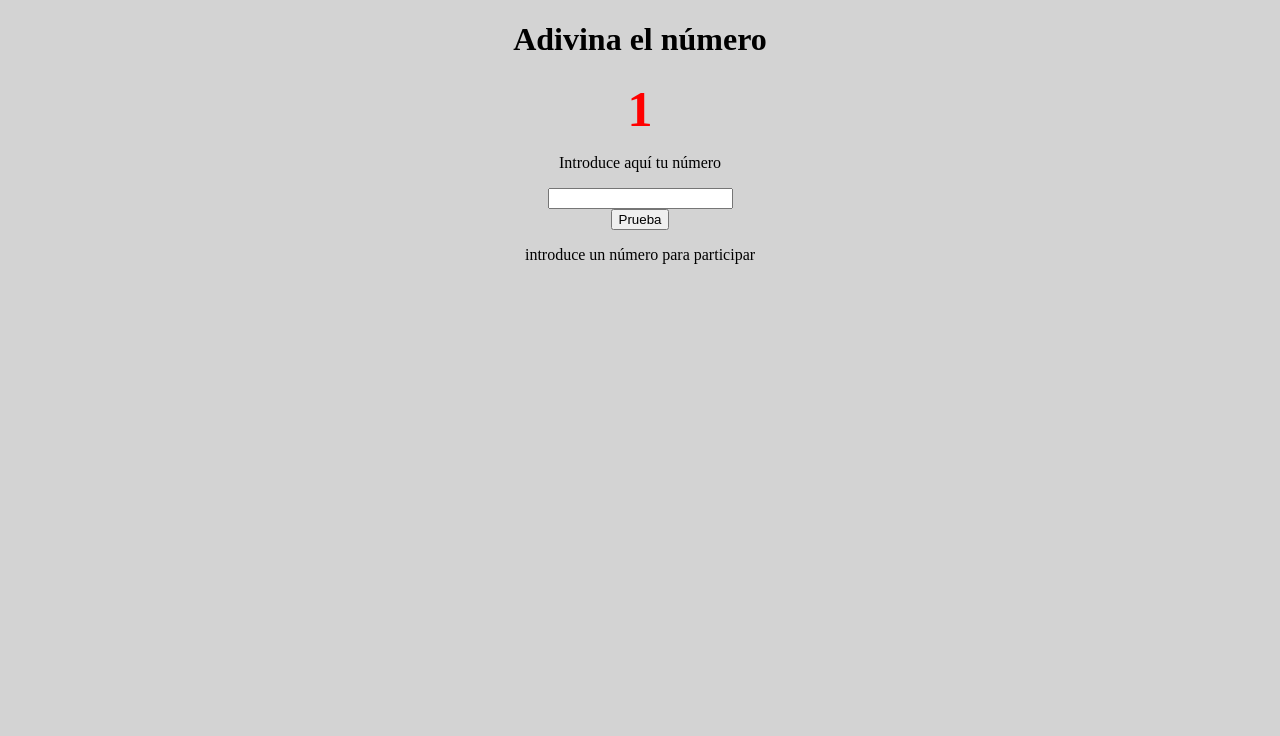
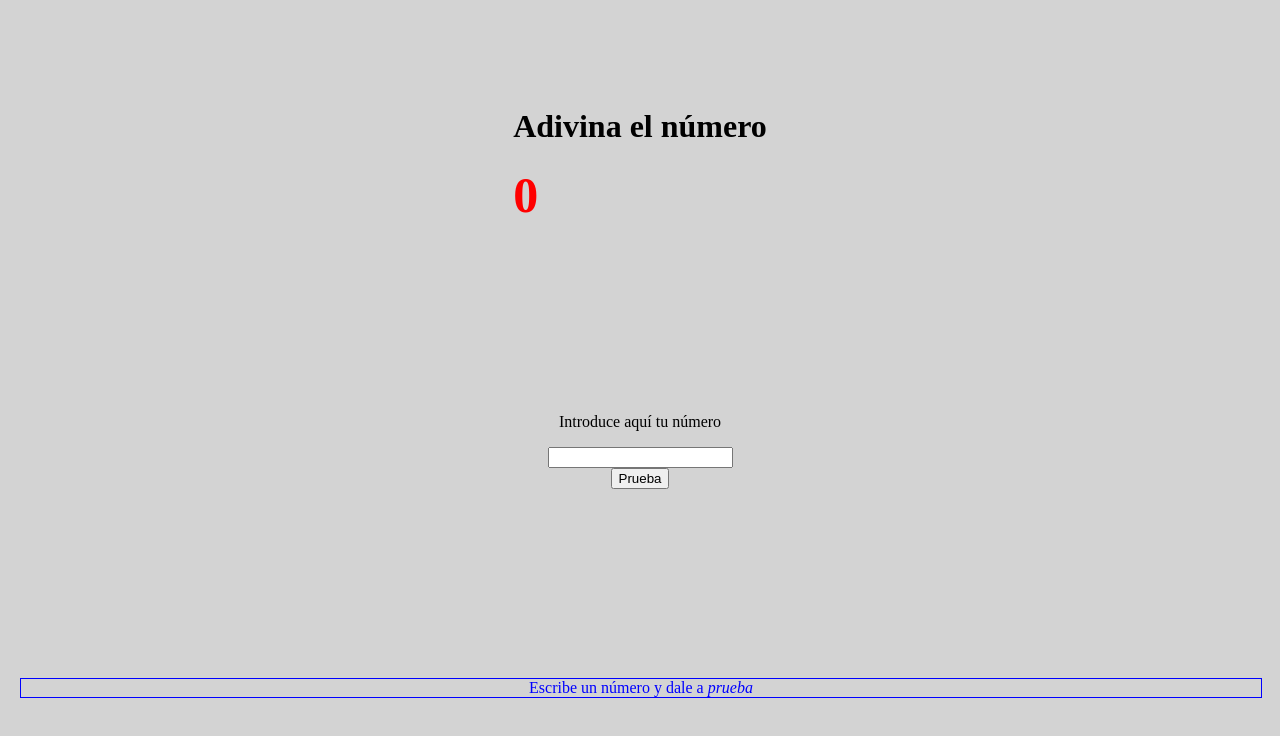
Before and after one commit to claradios/m2-evaluacion-intermedia-claradios, a plain HTML site: page index.html in a window 1280 px wide. Drawn offline with Linux system fonts and the light colour scheme.

Commit message:
put program to work!

```diff
--- a/css/main.css
+++ b/css/main.css
@@ -1,6 +1,14 @@
 .page{
+height:100vh;
+margin:0;
+padding:0 20px;
 background-color:lightgrey;
-text-align:center;
+display:flex;
+flex-direction:column;
+justify-content:space-around;
+align-items:center;
+
+
 
 }
 .page__header{
@@ -31,8 +39,13 @@ flex-direction:column;
 
 }
 .page__footer{
+    width:100%;
+    text-align:center;
+}
 
-}
 .footer__text{
 
+width:100%;
+color:blue;
+border: 1px solid blue;
 }
--- a/index.html
+++ b/index.html
@@ -1,5 +1,6 @@
 <!DOCTYPE html>
 <html lang="en">
+
 <head>
     <meta charset="UTF-8">
     <meta name="viewport" content="width=device-width, initial-scale=1.0">
@@ -7,7 +8,8 @@
     <title>m2 evaluacion intermedia</title>
     <link rel="stylesheet" href="css/main.css">
 </head>
-<body class = "page">
+
+<body class="page">
     <header class="page__header">
         <h1 class="header__title">Adivina el número</h1>
         <div class="header__counter">1</div>
@@ -15,13 +17,14 @@
     <main class="page__main">
         <p class="main__text">Introduce aquí tu número</p>
         <label for="guessnumber" class="main__input-label"></label>
-        <input type="number" class="main__input" id="guessnumber">
+        <input type="text" class="main__input" id="guessnumber">
         <button class="btn">Prueba</button>
     </main>
     <footer class="page__footer">
-        <p class="footer__text">Escribe un número y dale a prueba</p>
+        <p class="footer__text">Escribe un número y dale a <em>prueba</em></p>
     </footer>
 
     <script src="js/main.js"></script>
 </body>
+
 </html>
--- a/js/main.js
+++ b/js/main.js
@@ -1,35 +1,48 @@
 'use strict';
 //recojo mis objetos html en variables const
 const counter = document.querySelector('.header__counter');
-const input =document.querySelector('#guessnumber');
+const input =document.querySelector('.main__input');
 const btn = document.querySelector('.btn');
 const footerText = document.querySelector('.footer__text');
 
+console.log(input);
+console.log (footerText);
+console.log(input);
 
+let n=0;
+counter.innerHTML=0;
+
+
+//generamos un número random
 function getRandomNumber(max) {
     return Math.ceil(Math.random() * max);
   }
-  const myRandomNumber = getRandomNumber(100);
-  const inputNumber = parseInt(input.value);
-  console.log(inputNumber);
-  console.log(inputNumber);
-  console.log(inputNumber);
+let myRandomNumber = getRandomNumber(100);
+console.log(myRandomNumber);
 
+
+//generamos la función que activa el botón
 function guessGame(){
 
-    if (inputNumber===myRandomNumber){
-        footerText.innerHTML='lo has conseguido';
+    const inputNumber = parseInt(input.value);
+    console.log(inputNumber);
+
+    if (inputNumber === myRandomNumber){
+        footerText.innerHTML='¡HAS GANADO, CAMPEONA!';
     }
-    else if (inputNumber>myRandomNumber){
+    else if (inputNumber > myRandomNumber){
         footerText.innerHTML='el número es muy alto';
     }
-    else if (inputNumber<myRandomNumber){
+    else if (inputNumber < myRandomNumber){
         footerText.innerHTML='el número es muy bajo';
     }
-    else (inputNumber==='')
-        footerText.innerHTML='introduce un número para participar';
+    else {footerText.innerHTML='has de introducir un número!';}
 
+
+        n = n+1;
+        counter.innerHTML = n;
 }
 
+//escucho al botón de comprobar (escuchar SI funciona)
 
-btn.addEventListener('click',guessGame());
+btn.addEventListener('click',guessGame);
```
